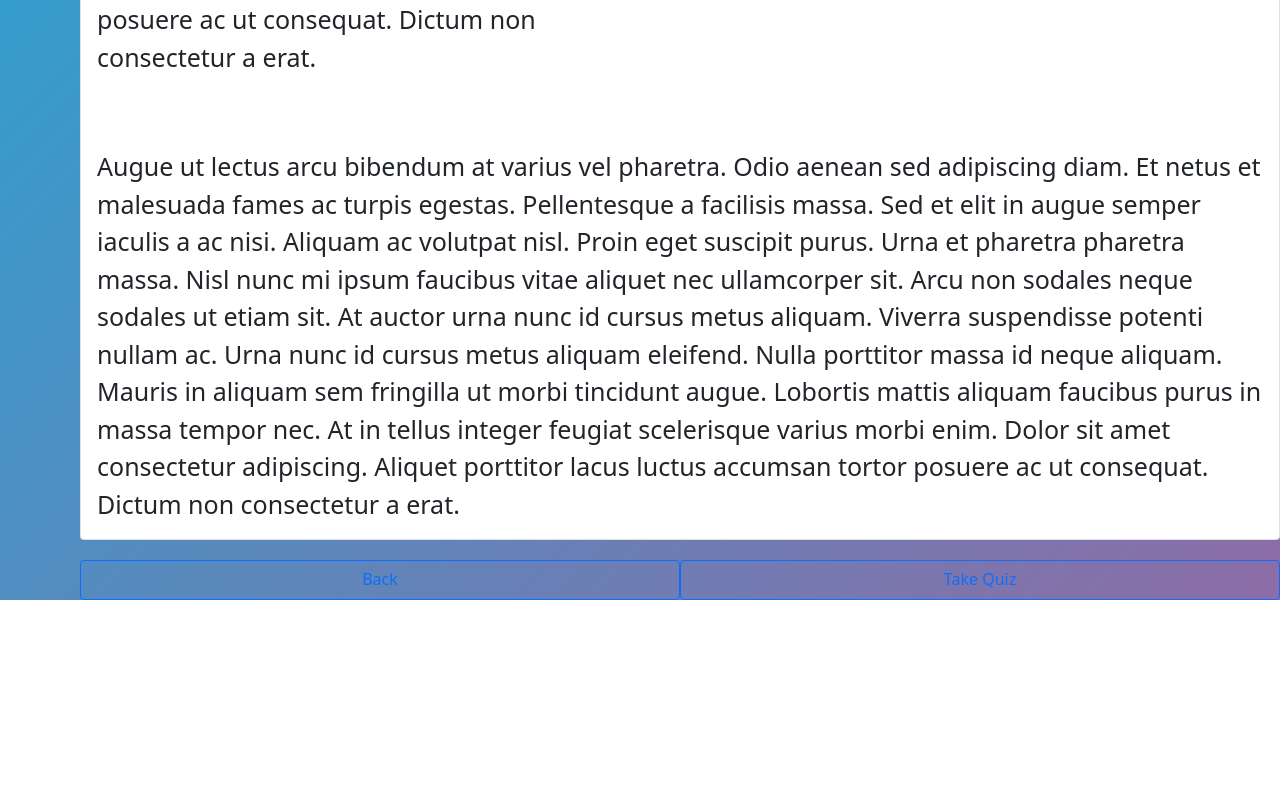
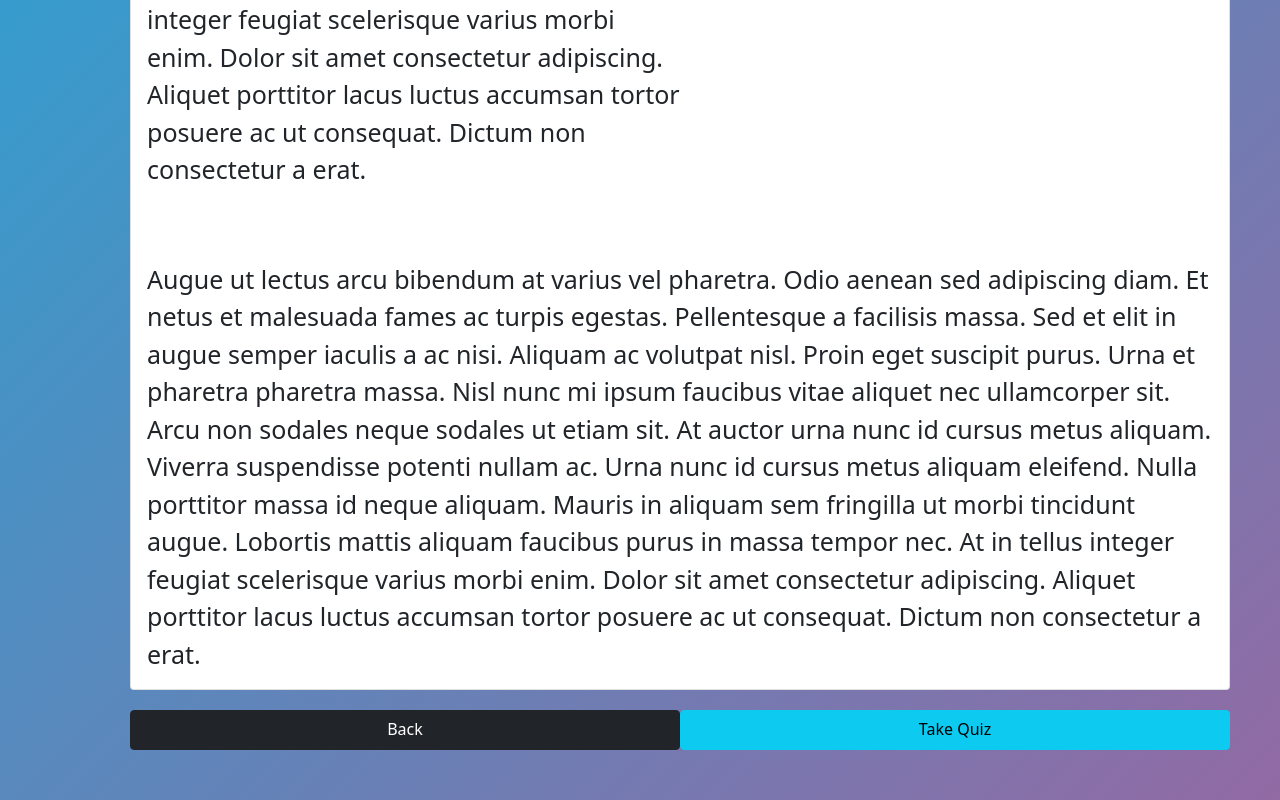
Before and after one commit to NeoCirc/neocirc-website, a React (Create React App) app: page /modules/content1 in a window 1280 px wide. Shown: the part 1230-2030 px from the top of the page. Before the commit the page ends 1830 px from the top, so only its background shows below. Built offline with nearby package versions, Linux system fonts and the light colour scheme.

Commit message:
Fix padding alignment for module selection, content, and quiz pages

```diff
--- a/src/App.js
+++ b/src/App.js
@@ -46,7 +46,7 @@ const Wrap = styled.div`
 `;
 
 const ContentWrap = styled.div`
-  padding-top: 50px
+  padding-top: 50px;
 `;
 
 const SideBarWrap = styled.div`
--- a/src/components/modules/ModuleSelectionPage.js
+++ b/src/components/modules/ModuleSelectionPage.js
@@ -60,6 +60,7 @@ const ModuleSelectionPage = () => {
 };
 
 const Wrap = styled.div`
+    margin: 0px 50px 50px 50px;
 `;
 
 const HeadingWrap = styled.h1`
--- a/src/components/modules/content/ModuleContent1.js
+++ b/src/components/modules/content/ModuleContent1.js
@@ -71,7 +71,7 @@ const ModuleContent1 = () => {
             </Card>
             <Button
                 as={Col}
-                variant="outline-primary"
+                variant="dark"
                 onClick={() => {
                     // When the user presses this button, navigate them back to the module selection page
                     navigate('/modules');
@@ -82,7 +82,7 @@ const ModuleContent1 = () => {
             </Button>
             <Button
                 as={Col}
-                variant="outline-primary"
+                variant="info"
                 onClick={() => {
                     // When the user presses this button, navigate them to the quiz page
                     navigate('/modules/content1/quiz');
@@ -100,6 +100,7 @@ const ModuleContent1 = () => {
     easily like this and use it in the code above.
 */
 const Wrap = styled.div`
+    margin: 0px 50px 50px 50px;
 `;
 
 const ParagraphWrap = styled.span`
--- a/src/components/modules/content/ModuleContent2.js
+++ b/src/components/modules/content/ModuleContent2.js
@@ -56,7 +56,7 @@ const ModuleContent2 = () => {
             </Card>
             <Button
                 as={Col}
-                variant="outline-primary"
+                variant="dark"
                 onClick={() => {
                     // When the user presses this button, navigate them back to the module selection page
                     navigate('/modules');
@@ -67,7 +67,7 @@ const ModuleContent2 = () => {
             </Button>
             <Button
                 as={Col}
-                variant="outline-primary"
+                variant="info"
                 onClick={() => {
                     // When the user presses this button, navigate them to the quiz page
                     navigate('/modules/content1/quiz');
@@ -81,6 +81,7 @@ const ModuleContent2 = () => {
 };
 
 const Wrap = styled.div`
+    margin: 0px 50px 50px 50px;
 `;
 
 const HeadingWrap = styled.h2`
--- a/src/components/modules/quizzes/ModuleQuizPage.js
+++ b/src/components/modules/quizzes/ModuleQuizPage.js
@@ -62,7 +62,7 @@ const ModuleQuizPage = () => {
             </Form>
             <Button
                 as={Col}
-                variant="outline-primary"
+                variant="success"
                 onClick={() => {
                     /*
                         Since we have content1 and content2 routes but with the same quiz result page,
@@ -80,6 +80,7 @@ const ModuleQuizPage = () => {
 };
 
 const Wrap = styled.div`
+    margin: 0px 50px 50px 50px;
 `;
 
 const HeadingWrap = styled.h1`
--- a/src/components/modules/quizzes/ModuleQuizResult.js
+++ b/src/components/modules/quizzes/ModuleQuizResult.js
@@ -32,6 +32,7 @@ const ModuleQuizResult = () => {
 };
 
 const Wrap = styled.div`
+    margin: 0px 50px 50px 50px;
 `;
 
 const HeadingWrap = styled.h1`
```
